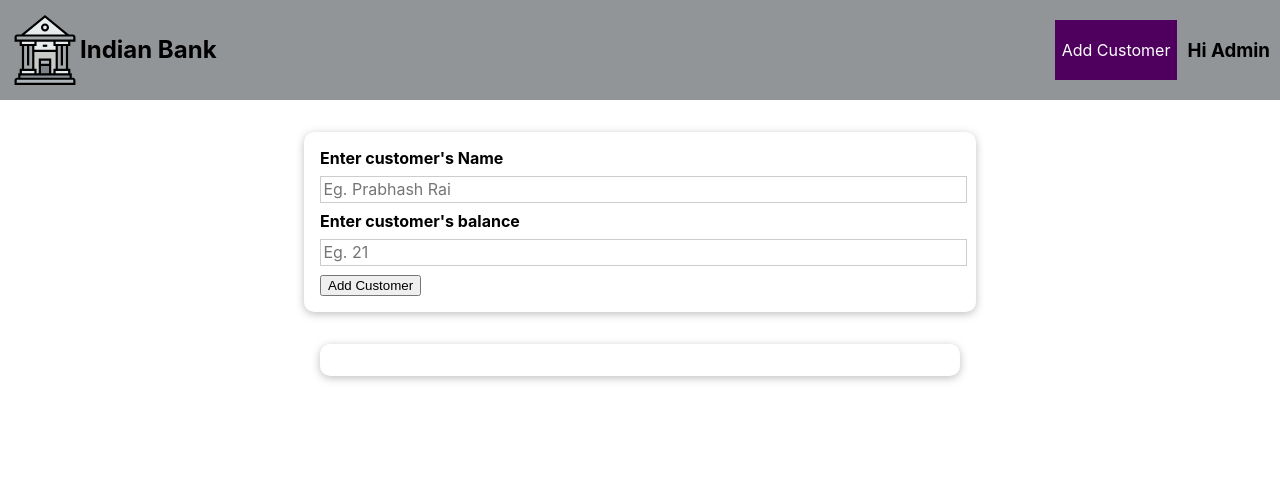
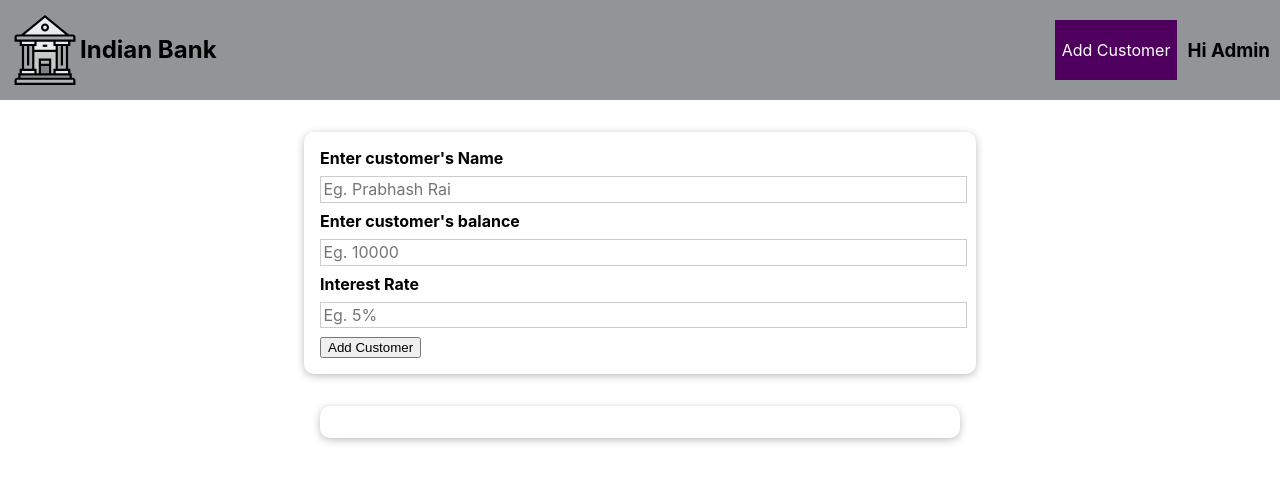
Before and after one commit to prabhashrai02/banking_management_-manager-view-, a React (Create React App) app: page / in a window 1280 px wide. Shown: the top 482 px of the page. Built offline with nearby package versions, Linux system fonts and the light colour scheme.

Commit message:
Added interest functionality

```diff
--- a/src/Component/Addcustomer/Addcustomer.js
+++ b/src/Component/Addcustomer/Addcustomer.js
@@ -6,11 +6,12 @@ import './Addcustomer.css';
 const Addcustomer = (props) => {
     const [enteredUsername, setenteredUsername] = useState('');
     const [enteredbalance, setenteredbalance] = useState('');
+    const [enteredinterest, setenteredinterest] = useState('');
 
     const AddUserHandler = (event) => {
         event.preventDefault();
 
-        if (enteredUsername.trim().length === 0 || +enteredbalance < 1) {
+        if (enteredUsername.trim().length === 0 || +enteredbalance < 1 || +enteredinterest < 1 || +enteredinterest > 100) {
             return;
         }
 
@@ -18,8 +19,10 @@ const Addcustomer = (props) => {
             accountNo: Math.random().toString(),
             name: enteredUsername,
             balance: enteredbalance,
+            interest: enteredinterest
         }
 
+        setenteredinterest('');
         setenteredbalance('');
         setenteredUsername('');
 
@@ -33,6 +36,10 @@ const Addcustomer = (props) => {
 
     const Changebalance = (event) => {
         setenteredbalance(event.target.value);
+    }
+
+    const Changeinterest = (event) => {
+        setenteredinterest(event.target.value);
     }
 
     return (
@@ -51,9 +58,17 @@ const Addcustomer = (props) => {
 
                 <input type='number'
                     id='balance'
-                    placeholder='Eg. 21'
+                    placeholder='Eg. 10000'
                     onChange={Changebalance}
                     value={enteredbalance}
+                ></input>
+
+                <label htmlFor="balance">Interest Rate</label>
+                <input type='number'
+                    id='interest_rate'
+                    placeholder='Eg. 5%'
+                    onChange={Changeinterest}
+                    value={enteredinterest}
                 ></input>
 
                 <Button type='submit'
--- a/src/Component/Maincontent/Maincontent.css
+++ b/src/Component/Maincontent/Maincontent.css
@@ -33,3 +33,7 @@
   background: #741188;
   border-color: #741188;
 }
+
+.hide {
+  display: none;
+}
--- a/src/Component/Maincontent/Maincontent.js
+++ b/src/Component/Maincontent/Maincontent.js
@@ -1,10 +1,24 @@
-import React from 'react';
+import React, {useState} from 'react';
 import Button from '../Button/Button';
 import Card from '../Card/Card';
 import './Maincontent.css';
 
 const Maincontent = (props) => {
     console.log(props);
+
+    const [interest_display, setinterest_display] = useState('hide');
+    const [interest_button, setinterest_button] = useState('Calculate Interest');
+
+    const show_interest=()=>{
+        if(interest_display == "hide"){
+            setinterest_display("show");
+            setinterest_button("Remove Interest");
+        }
+        else{
+            setinterest_display("hide");
+            setinterest_button("Calculate Interest");
+        }
+    }
 
     return (
         <Card className="users">
@@ -21,10 +35,13 @@ const Maincontent = (props) => {
                             <div>
                                 <b>Balance:</b> {user.balance}
                             </div>
+                            <div className={interest_display}>
+                                <b>Interest Earned:</b> {(user.interest * user.balance)/100}
+                            </div>
                         </div>
                         <div>
                             <Button className="Customer_update">Update</Button>
-                            <Button className="Customer_update">Check Interest</Button>
+                            <Button className="Customer_update" onClick={show_interest}>{interest_button}</Button>
                         </div>
                     </li>
                 ))}
```
